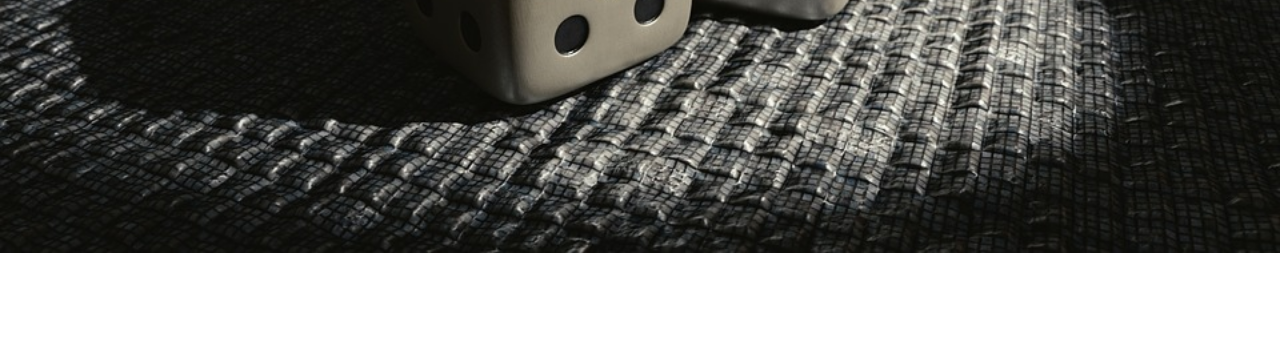
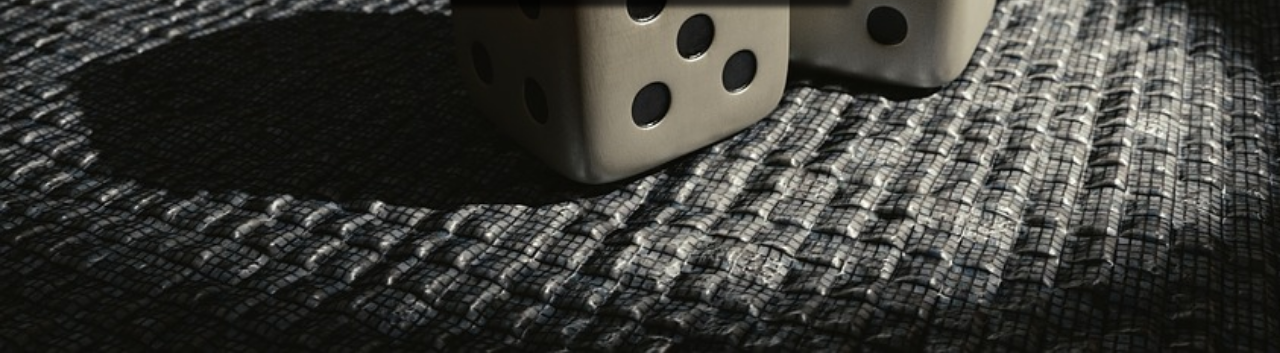
Before and after one commit to khadijatulkubra1998/guessGame, a plain HTML site: page index.html in a window 1280 px wide. Shown: the part 467-820 px from the top of the page. Drawn offline with Linux system fonts and the light colour scheme.

Commit message:
Update style.css

```diff
--- a/style.css
+++ b/style.css
@@ -5,8 +5,8 @@ body {
     background-repeat: no-repeat;
     background-size: cover;
     color: white;
-    height: 650px;
-    margin-top: 50px;
+    height: 700px;
+    margin-top: 100px;
 }
 
 h1 {
```
